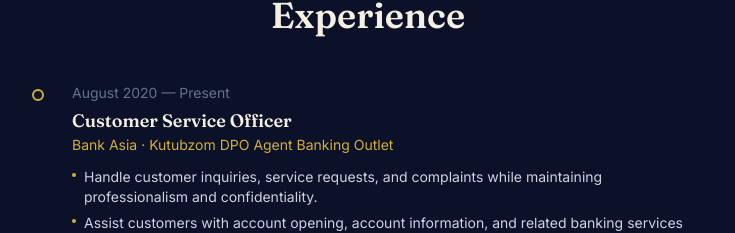
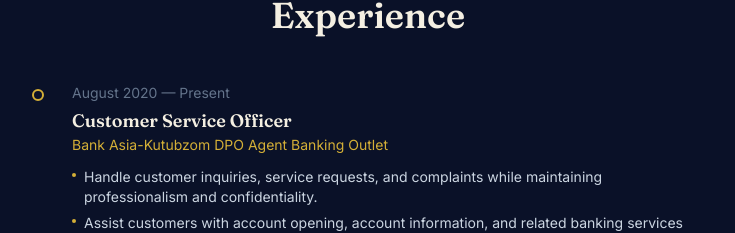
Before and after one commit to shadid-coder/alvee-portfolio, a Next.js app: page / in a window 1280 px wide. Shown: the part 1835-2068 px from the top of the page, without its empty margins (272-1007 px from the left). Built offline with nearby package versions, Linux system fonts and the light colour scheme.

Commit message:
Update workplace name to Bank Asia-Kutubzom DPO Agent Banking Outlet

```diff
--- a/data/portfolio.ts
+++ b/data/portfolio.ts
@@ -145,8 +145,8 @@
   {
     id: "bank-asia",
     role: "Customer Service Officer",
-    company: "Bank Asia",
-    location: "Kutubzom DPO Agent Banking Outlet",
+    company: "Bank Asia-Kutubzom DPO Agent Banking Outlet",
+
     startDate: "August 2020",
     endDate: "Present",
     bullets: [
```
